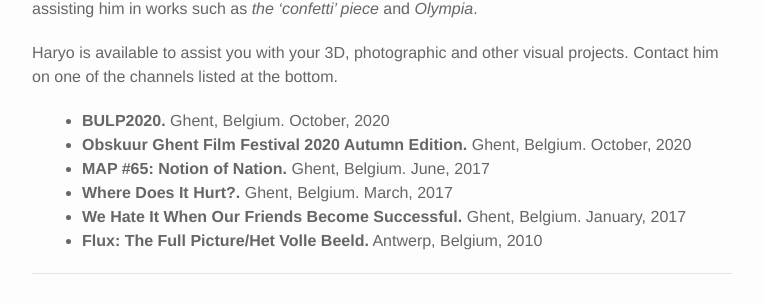
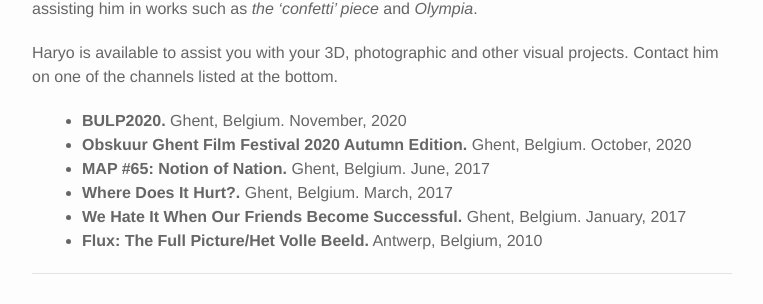
Before and after one commit to Fragrag/PersonalWebsite, a Jekyll site: the page built from about.md, in a window 1280 px wide. Shown: the part 267-571 px from the top of the page, without its empty margins (258-1021 px from the left). Built offline with Jekyll 4.4.1, drawn with Linux system fonts in a browser that asks for light colours; nearby versions of some CDN libraries.

Commit message:
Minor fixes to about and Cyber Waves

```diff
--- a/_projects/11_CyberWaves.markdown
+++ b/_projects/11_CyberWaves.markdown
@@ -9,7 +9,7 @@
 type: programming 3d gamedev
 ---
 
-Cyber Waves is a site specific installation created especially for [BULP2020](https://bulp.org/), an event organised by [https://nerdlab.be/](Nerdlab) to artists to project their works into the public space following the Covid19 lockdowns.
+Cyber Waves is a site specific installation created especially for [BULP2020](https://bulp.org/), an event organised by [Nerdlab](https://nerdlab.be/) to artists to project their works into the public space following the Covid19 lockdowns.
 
 The site overlooks one of the main entrances by car into the city of Ghent and is regularily congested. Following the Covid19 measures and the transition to remote work for many workers, car traffic has declined significantly and the once busy road is now often deserted.
 
--- a/about.md
+++ b/about.md
@@ -12,7 +12,7 @@
 
 Haryo is available to assist you with your 3D, photographic and other visual projects. Contact him on one of the channels listed at the bottom.
 
-- **BULP2020.** Ghent, Belgium. October, 2020
+- **BULP2020.** Ghent, Belgium. November, 2020
 - **Obskuur Ghent Film Festival 2020 Autumn Edition.** Ghent, Belgium. October, 2020
 - **MAP #65: Notion of Nation.** Ghent, Belgium. June, 2017
 - **Where Does It Hurt?.** Ghent, Belgium. March, 2017
```
